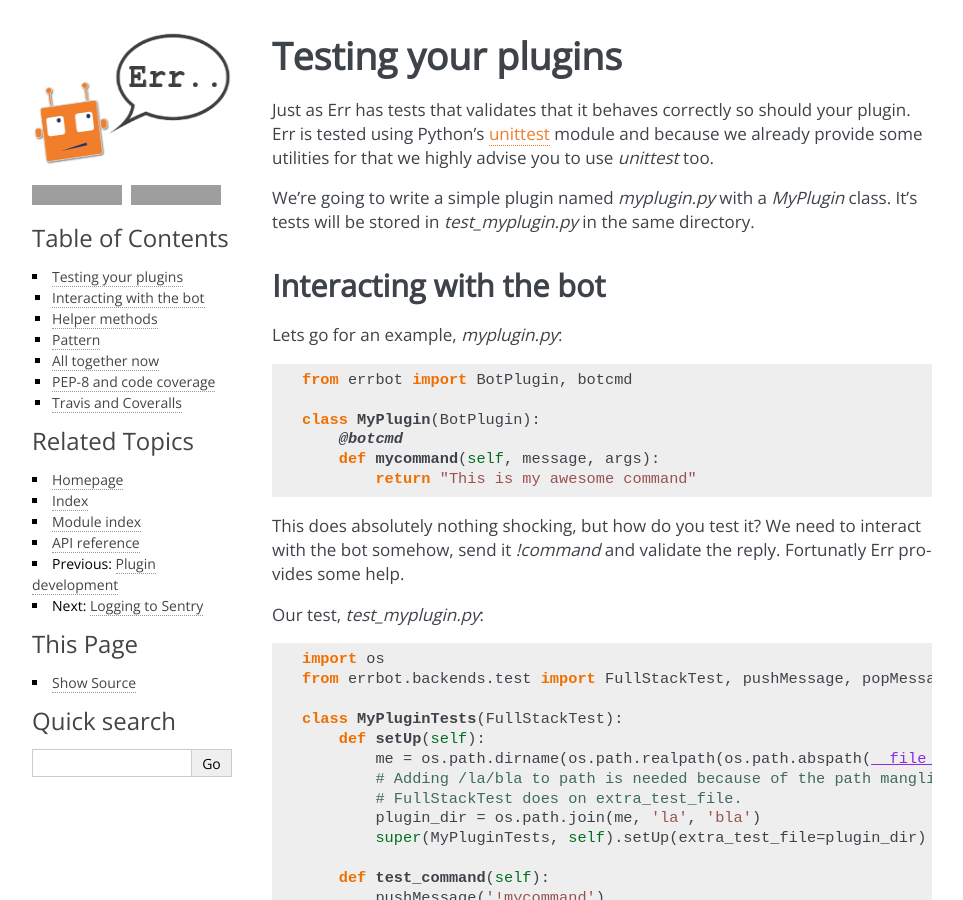
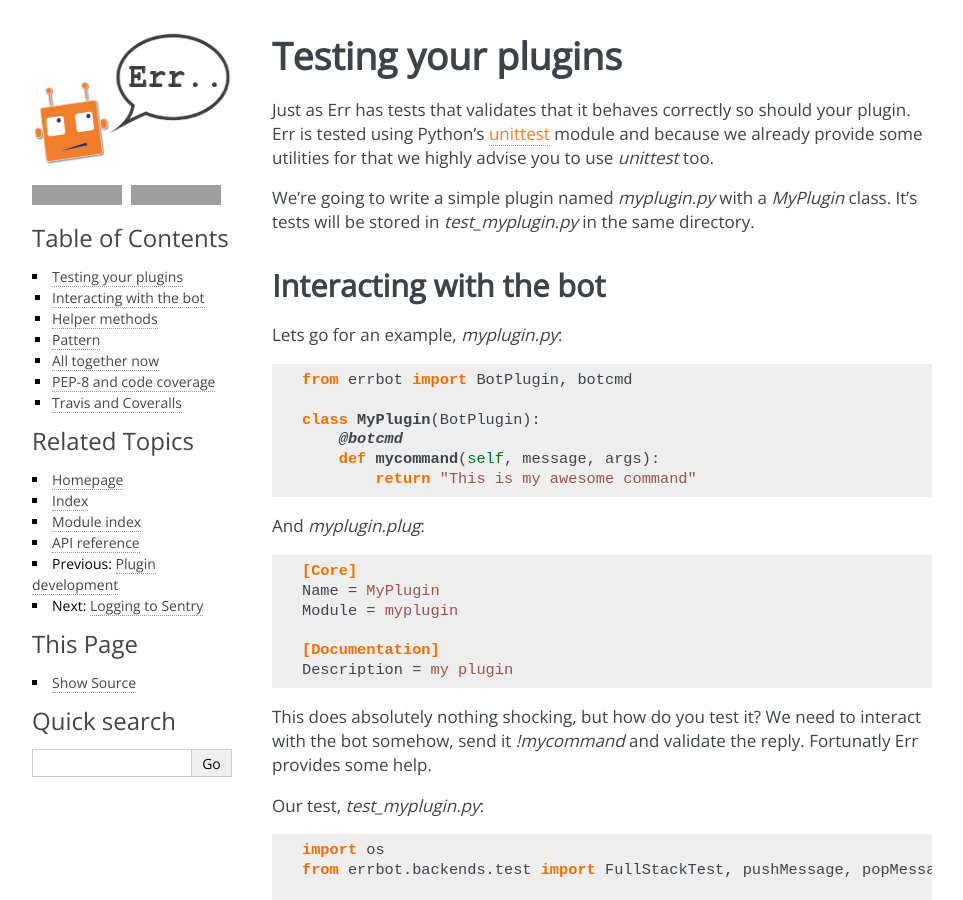
Before and after one commit to errbotio/errbot, a Sphinx documentation site: the page built from docs/user_guide/plugin_testing.rst, in a window 1280 px wide and 900 px high. Shown: the whole window, without its empty margins (148-1111 px from the left). Built offline with Sphinx 7.4.7, drawn with Linux system fonts in a browser that asks for light colours; some web fonts are replaced; pages that are not in the unit, such as notebooks, are missing from menus; some of the changed text lies outside the part shown; grey boxes are pictures that could not be loaded.

Commit message:
add miss plug file description

```diff
--- a/docs/user_guide/plugin_testing.rst
+++ b/docs/user_guide/plugin_testing.rst
@@ -17,7 +17,19 @@
         def mycommand(self, message, args):
             return "This is my awesome command"
 
-This does absolutely nothing shocking, but how do you test it? We need to interact with the bot somehow, send it `!command` and validate the reply. Fortunatly Err provides some help.
+And *myplugin.plug*:
+
+.. code-block:: ini
+
+    [Core]
+    Name = MyPlugin
+    Module = myplugin
+
+    [Documentation]
+    Description = my plugin
+
+
+This does absolutely nothing shocking, but how do you test it? We need to interact with the bot somehow, send it `!mycommand` and validate the reply. Fortunatly Err provides some help.
 
 Our test, *test_myplugin.py*::
 
@@ -144,6 +156,17 @@
         def mycommand_another_helper(self);
             return "This is another awesome command"
 
+*myplugin.plug*:
+
+.. code-block:: ini
+
+    [Core]
+    Name = MyPlugin
+    Module = myplugin
+
+    [Documentation]
+    Description = my plugin
+
 *test_myplugin.py*::
 
     import os
```
